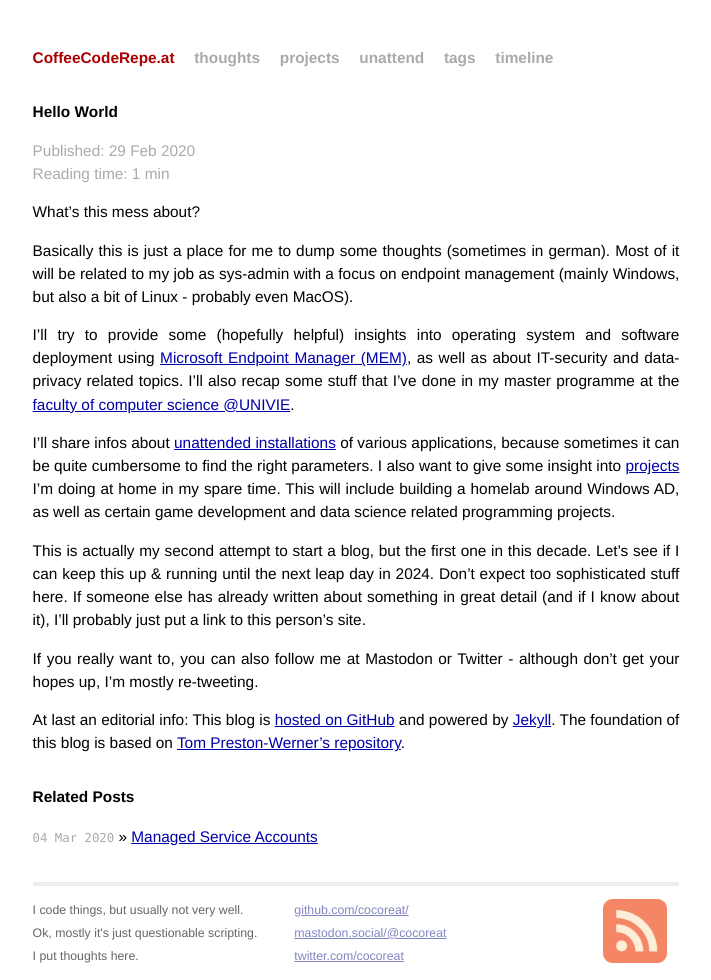
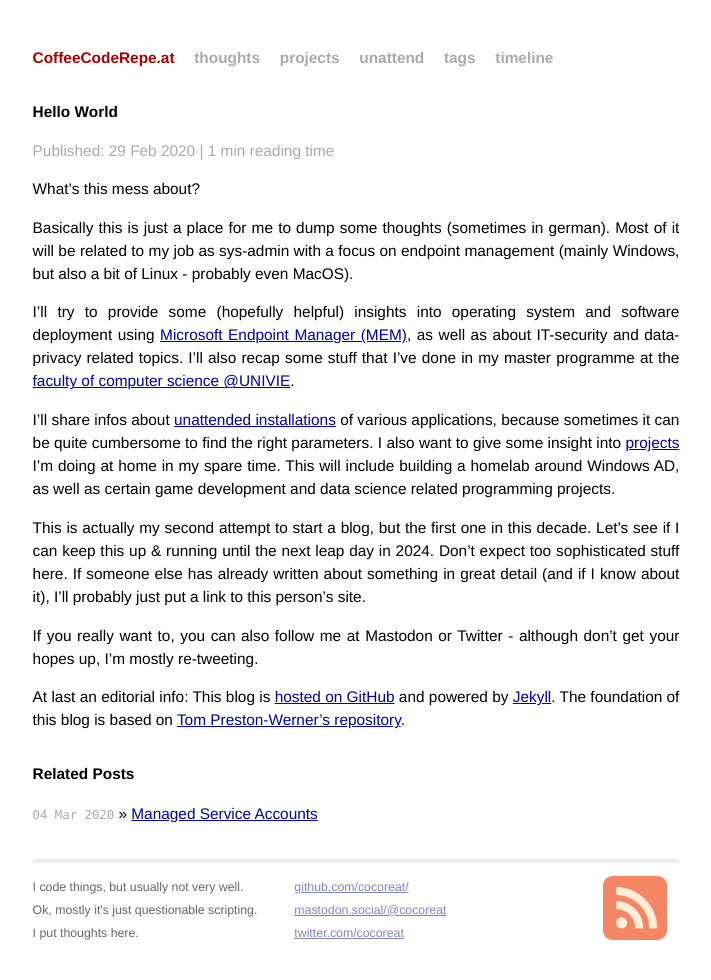
Before and after one commit to cocoreat/cocoreat.github.io, a Jekyll site: the page built from _posts/2020-02-29-Hello-World.md, in a window 1280 px wide. Shown: the whole page, without its empty margins (284-995 px from the left). Built offline with Jekyll 4.4.1, drawn with Linux system fonts in a browser that asks for light colours; after the commit the page ends 957 px from its top, so only the background shows below that.

Commit message:
changed wording

```diff
--- a/_layouts/post.html
+++ b/_layouts/post.html
@@ -4,15 +4,14 @@ layout: default
 <div id="post">
   <h2>{{ page.title }}</h2>
   <p class="meta">
-    Published: {{ page.date | date_to_string}}
-    <br>
+    Published: {{ page.date | date_to_string}} |
     {% assign words = content | number_of_words %}
-    Reading time:
     {% if words < 360 %}
       1 min
     {% else %}
       {{ words | divided_by:180 }} mins
     {% endif %}
+    reading time
   </p>
   {{ content }}
 </div>
```
